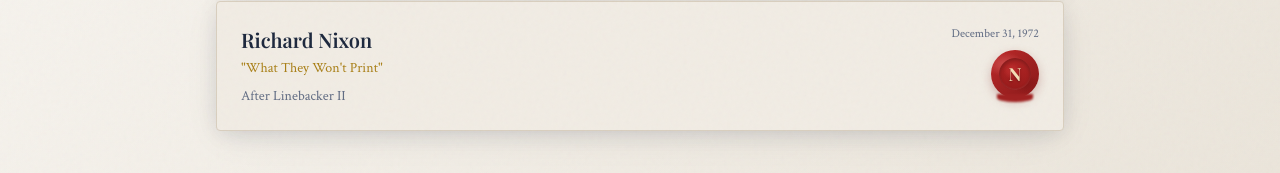
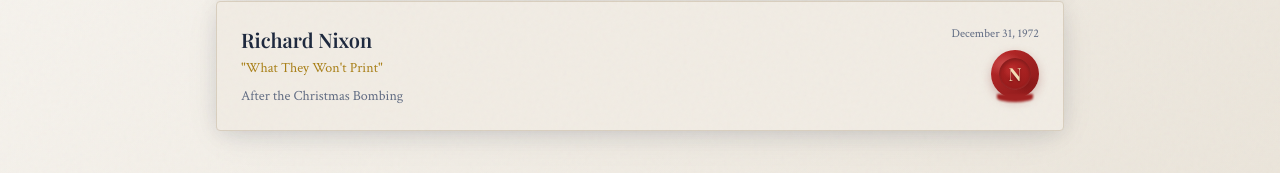
Before and after one commit to TMG-AI/presidential_letters_jim, a React (Vite) app: page /archive in a window 1280 px wide. Shown: the part 374-547 px from the top of the page. Built offline with nearby package versions, Linux system fonts and the light colour scheme; a web font is replaced by a local one.

Commit message:
Change Nixon eventTitle to 'After the Christmas Bombing'
🤖 Generated with [Claude Code](https://claude.com/claude-code)

Co-Authored-By: Claude Opus 4.5 <noreply@anthropic.com>

```diff
--- a/src/data/letters.js
+++ b/src/data/letters.js
@@ -69,7 +69,7 @@ Affectionately,`,
     week: 2,
     president: 'Richard Nixon',
     writtenFrom: 'December 31, 1972',
-    eventTitle: 'After Linebacker II',
+    eventTitle: 'After the Christmas Bombing',
     subject: "What They Won't Print",
     letter: `Dear Jim,
 
```
